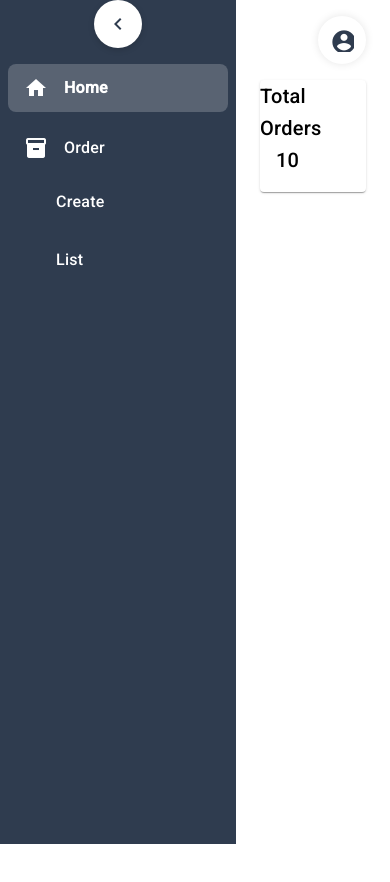
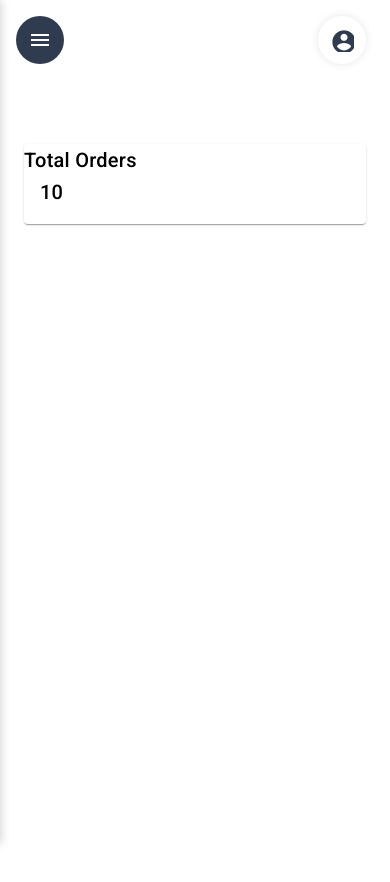
Before and after one commit to BSteevenB/daxwell-order-app, an Angular app: page /home in a window 390 px wide. Shown: the top 882 px of the page. Before the commit the page ends 844 px from the top, so only its background shows below. Built offline with nearby package versions, Linux system fonts and the light colour scheme.

Commit message:
side nav and hamburger  mobile screen changes

```diff
--- a/src/app/app.component.html
+++ b/src/app/app.component.html
@@ -1,5 +1,10 @@
 <div class="app-container" [class.collapsed]="isSidebarCollapsed">
-  <app-sidebar (sidebarToggled)="handleSidebarToggle($event)"></app-sidebar>
+  <app-sidebar (sidebarToggled)="handleSidebarToggle($event)" [isMobileOpen]="isMobileSidebarOpen"></app-sidebar>
+
+  <!-- Hamburger menu for mobile -->
+  <button mat-icon-button class="mobile-menu-toggle" (click)="toggleMobileSidebar()">
+    <mat-icon>menu</mat-icon>
+  </button>
 
   <div class="content-wrapper">
     <app-user-menu></app-user-menu>
--- a/src/app/app.component.scss
+++ b/src/app/app.component.scss
@@ -6,11 +6,17 @@
 
 .content-wrapper {
   flex-grow: 1;
- // padding-left: 220px;
-  transition: padding-left 0.3s;
+  margin-left: 220px; // Default sidebar width
+  transition: margin-left 0.3s ease;
   display: flex;
   flex-direction: column;
   position: relative;
+  min-height: 100vh;
+
+  @media (max-width: 768px) {
+    margin-left: 0;
+    padding-top: 64px; // Add padding for the mobile menu toggle
+  }
 }
 
 .main-content {
@@ -22,6 +28,24 @@
 /* Shift layout when sidebar is collapsed */
 .app-container.collapsed {
   .content-wrapper {
-    //padding-left: 60px;
+    margin-left: 60px;
+
+    @media (max-width: 768px) {
+      margin-left: 0;
+    }
   }
 }
+
+.mobile-menu-toggle {
+  position: fixed;
+  top: 16px;
+  left: 16px;
+  z-index: 1002;
+  background-color: #2f3c4f;
+  color: white;
+  display: none; // Hidden by default
+
+  @media (max-width: 768px) {
+    display: block; // Visible on small screens
+  }
+}
--- a/src/app/app.component.ts
+++ b/src/app/app.component.ts
@@ -8,26 +8,20 @@ import { Component, HostListener  } from '@angular/core';
 export class AppComponent {
   title = 'daxwell-order-app';
   isSidebarCollapsed = false;
-
   isMobileSidebarOpen = false;
 
-
-    handleSidebarToggle(collapsed: boolean) {
+  handleSidebarToggle(collapsed: boolean) {
     this.isSidebarCollapsed = collapsed;
   }
 
+  toggleMobileSidebar() {
+    this.isMobileSidebarOpen = !this.isMobileSidebarOpen;
+  }
 
-
-toggleMobileSidebar() {
-  this.isMobileSidebarOpen = !this.isMobileSidebarOpen;
-}
-
-
-  // Optional: auto-collapse for small screens
   @HostListener('window:resize', [])
   onResize() {
-    if (window.innerWidth < 768) {
-      this.isSidebarCollapsed = true;
+    if (window.innerWidth > 768) {
+      this.isMobileSidebarOpen = false;
     }
   }
 
--- a/src/app/layout/sidebar/sidebar.component.html
+++ b/src/app/layout/sidebar/sidebar.component.html
@@ -1,4 +1,7 @@
-<div class="sidebar" [class.collapsed]="collapsed">
+<!-- Backdrop for mobile -->
+<div class="sidebar-backdrop" [class.visible]="isMobileOpen" (click)="closeMobileSidebar()"></div>
+
+<div class="sidebar" [class.collapsed]="collapsed" [class.mobile-open]="isMobileOpen">
  <button mat-icon-button (click)="toggleSidebar()" class="collapse-toggle">
   <mat-icon>{{ collapsed ? 'chevron_right' : 'chevron_left' }}</mat-icon>
 </button>
--- a/src/app/layout/sidebar/sidebar.component.scss
+++ b/src/app/layout/sidebar/sidebar.component.scss
@@ -5,10 +5,22 @@
   color: white;
   display: flex;
   flex-direction: column;
-  transition: width 0.3s;
+  transition: all 0.3s ease;
   padding: 0rem 0.5rem;
   backdrop-filter: blur(10px);
-  transition: width 0.3s ease;
+  position: fixed;
+  left: 0;
+  top: 0;
+  z-index: 1000;
+
+  @media (max-width: 768px) {
+    transform: translateX(-100%);
+    box-shadow: 2px 0 8px rgba(0, 0, 0, 0.15);
+
+    &.mobile-open {
+      transform: translateX(0);
+    }
+  }
 
   nav a {
     display: flex;
@@ -84,3 +96,21 @@
     color: #2f3c4f;
   }
 }
+
+// Add backdrop for mobile
+.sidebar-backdrop {
+  display: none;
+  position: fixed;
+  top: 0;
+  left: 0;
+  right: 0;
+  bottom: 0;
+  background-color: rgba(0, 0, 0, 0.5);
+  z-index: 999;
+
+  @media (max-width: 768px) {
+    &.visible {
+      display: block;
+    }
+  }
+}
--- a/src/app/layout/sidebar/sidebar.component.ts
+++ b/src/app/layout/sidebar/sidebar.component.ts
@@ -1,4 +1,4 @@
-import { Component, EventEmitter, Output  } from '@angular/core';
+import { Component, EventEmitter, Output, HostListener, Input } from '@angular/core';
 
 @Component({
   selector: 'app-sidebar',
@@ -6,13 +6,31 @@ import { Component, EventEmitter, Output  } from '@angular/core';
   styleUrls: ['./sidebar.component.scss']
 })
 export class SidebarComponent {
-collapsed = false;
-orderMenuOpen = true;
+  @Input() isMobileOpen: boolean = false;
+  collapsed = false;
+  orderMenuOpen = true;
 
   @Output() sidebarToggled = new EventEmitter<boolean>();
 
   toggleSidebar(): void {
-    this.collapsed = !this.collapsed;
-    this.sidebarToggled.emit(this.collapsed);
+    if (window.innerWidth <= 768) {
+      this.isMobileOpen = !this.isMobileOpen;
+    } else {
+      this.collapsed = !this.collapsed;
+      this.sidebarToggled.emit(this.collapsed);
+    }
+  }
+
+  closeMobileSidebar(): void {
+    if (window.innerWidth <= 768) {
+      this.isMobileOpen = false;
+    }
+  }
+
+  @HostListener('window:resize', ['$event'])
+  onResize() {
+    if (window.innerWidth > 768) {
+      this.isMobileOpen = false;
+    }
   }
 }
```
